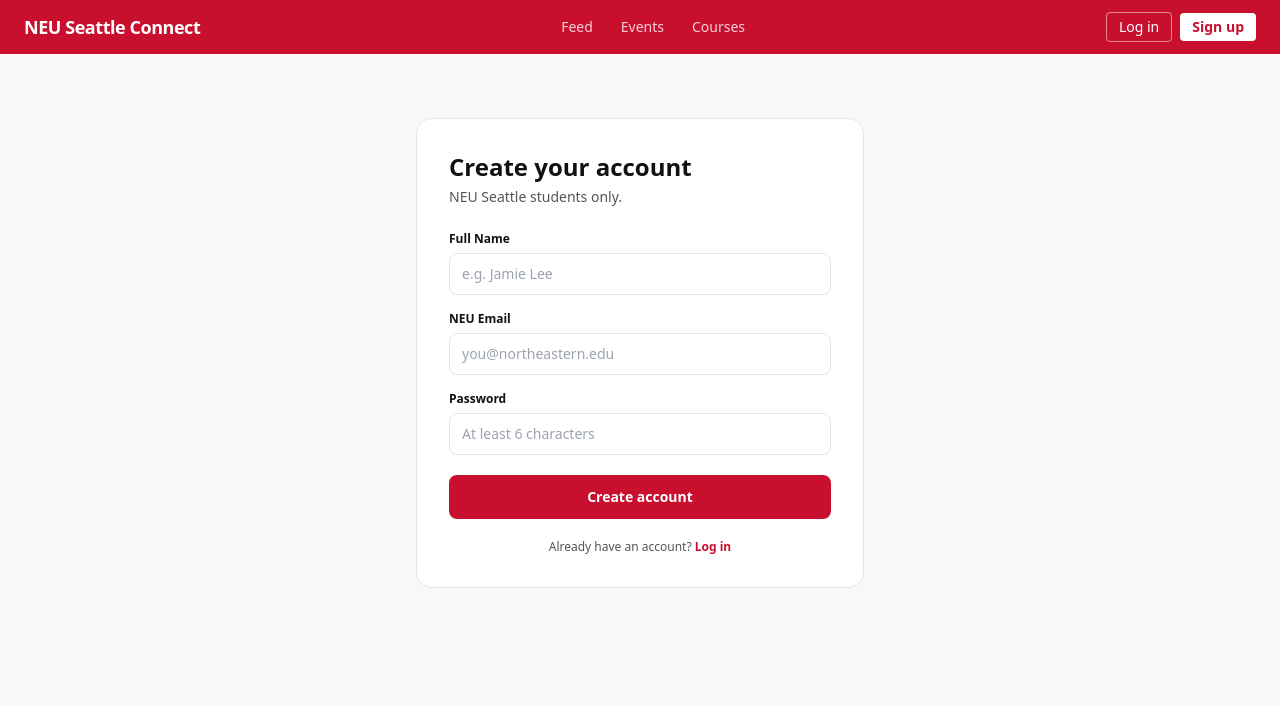
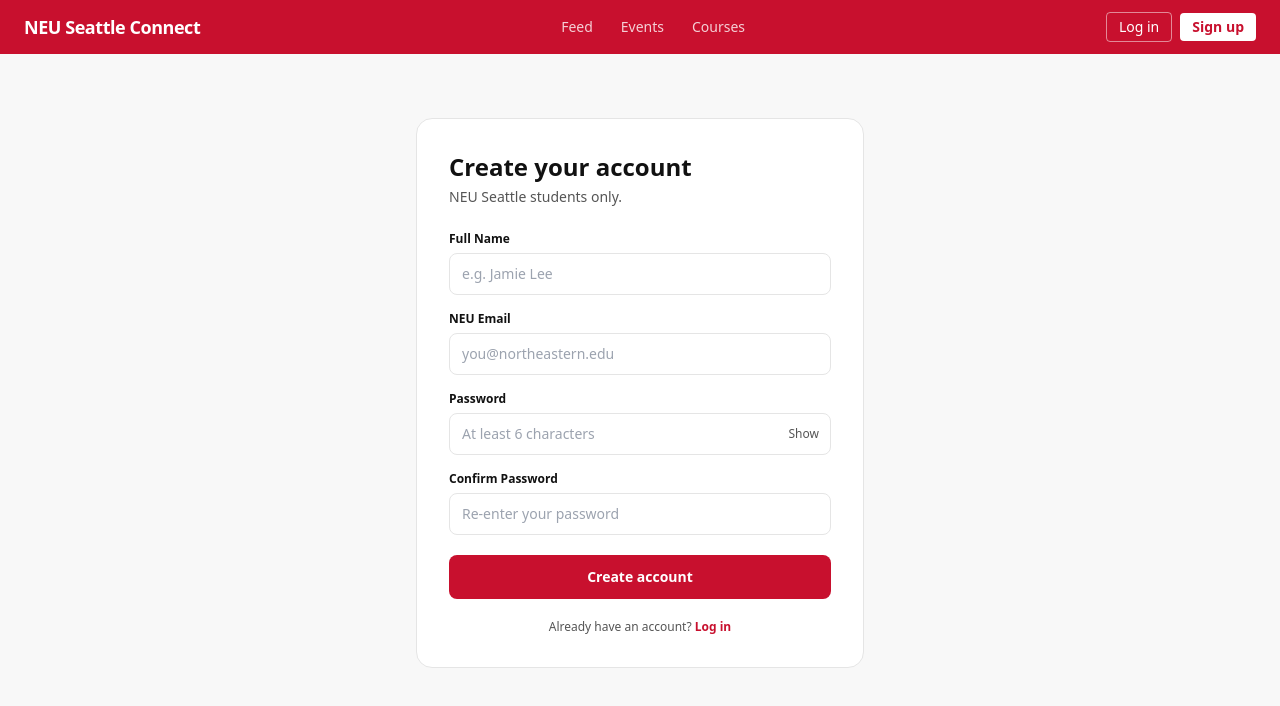
Before and after one commit to zacherywaung/neu_seattle_connect, a React (Create React App) app in the folder client/: page /register in a window 1280 px wide. Shown: the top 706 px of the page. Built offline with nearby package versions, Linux system fonts and the light colour scheme; no server answers.

Commit message:
fix: auth UX - server error handling, 401 loop guard, show/hide password, confirm password

```diff
--- a/client/src/api/index.js
+++ b/client/src/api/index.js
@@ -19,11 +19,17 @@
 API.interceptors.response.use(
   (response) => response,
   (error) => {
+    if (!error.response) {
+      return Promise.reject(new Error('Unable to reach the server. Please try again later.'));
+    }
     if (error.response && error.response.status === 401) {
       localStorage.removeItem('token');
       localStorage.removeItem('userId');
       localStorage.removeItem('userName');
-      window.location.href = '/login';
+      const path = window.location.pathname;
+      if (path !== '/login' && path !== '/register') {
+        window.location.href = '/login';
+      }
     }
     return Promise.reject(error);
   }
--- a/client/src/pages/Login.js
+++ b/client/src/pages/Login.js
@@ -8,6 +8,7 @@
   const [form, setForm]       = useState({ email: '', password: '' });
   const [error, setError]     = useState('');
   const [loading, setLoading] = useState(false);
+  const [showPassword, setShowPassword] = useState(false);
 
   const handleChange = (e) => {
     setForm({ ...form, [e.target.name]: e.target.value });
@@ -29,7 +30,7 @@
       localStorage.setItem('userName', user.name);
       navigate('/feed');
     } catch (err) {
-      setError(err.response?.data?.message || 'Login failed. Please try again.');
+      setError(err.response?.data?.message || err.message || 'Login failed. Please try again.');
     } finally {
       setLoading(false);
     }
@@ -67,14 +68,23 @@
             </div>
             <div>
               <label className="block text-xs font-semibold text-[#111111] mb-1.5">Password</label>
+              <div className="relative">
                 <input
-                type="password"
+                    type={showPassword ? 'text' : 'password'}
                     name="password"
                     value={form.password}
                     onChange={handleChange}
                     placeholder="Your password"
-                className="w-full border border-[#e5e5e5] rounded-lg px-3 py-2.5 text-sm focus:outline-none focus:border-[#C8102E] transition"
+                    className="w-full border border-[#e5e5e5] rounded-lg px-3 py-2.5 text-sm focus:outline-none focus:border-[#C8102E] transition pr-10"
                 />
+                <button
+                    type="button"
+                    onClick={() => setShowPassword(!showPassword)}
+                    className="absolute right-3 top-1/2 -translate-y-1/2 text-xs text-[#555555] hover:text-[#111111]"
+                >
+                    {showPassword ? 'Hide' : 'Show'}
+                </button>
+              </div>
             </div>
             <button
               type="submit"
--- a/client/src/pages/Register.js
+++ b/client/src/pages/Register.js
@@ -5,9 +5,10 @@
 
 export default function Register() {
   const navigate = useNavigate();
-  const [form, setForm]     = useState({ name: '', email: '', password: '' });
-  const [error, setError]   = useState('');
+  const [form, setForm]       = useState({ name: '', email: '', password: '', confirm: '' });
+  const [error, setError]     = useState('');
   const [loading, setLoading] = useState(false);
+  const [showPassword, setShowPassword] = useState(false);
 
   const handleChange = (e) => {
     setForm({ ...form, [e.target.name]: e.target.value });
@@ -17,8 +18,7 @@
   const handleSubmit = async (e) => {
     e.preventDefault();
 
-    // Client-side validation
-    if (!form.name || !form.email || !form.password) {
+    if (!form.name || !form.email || !form.password || !form.confirm) {
       return setError('All fields are required.');
     }
     if (!form.email.endsWith('@northeastern.edu')) {
@@ -26,6 +26,9 @@
     }
     if (form.password.length < 6) {
       return setError('Password must be at least 6 characters.');
+    }
+    if (form.password !== form.confirm) {
+      return setError('Passwords do not match.');
     }
 
     setLoading(true);
@@ -37,7 +40,7 @@
       localStorage.setItem('userName', user.name);
       navigate('/feed');
     } catch (err) {
-      setError(err.response?.data?.message || 'Registration failed. Please try again.');
+      setError(err.response?.data?.message || err.message || 'Registration failed. Please try again.');
     } finally {
       setLoading(false);
     }
@@ -73,6 +76,7 @@
                 className="w-full border border-[#e5e5e5] rounded-lg px-3 py-2.5 text-sm focus:outline-none focus:border-[#C8102E] transition"
               />
             </div>
+
             <div>
               <label className="block text-xs font-semibold text-[#111111] mb-1.5">NEU Email</label>
               <input
@@ -84,17 +88,41 @@
                 className="w-full border border-[#e5e5e5] rounded-lg px-3 py-2.5 text-sm focus:outline-none focus:border-[#C8102E] transition"
               />
             </div>
+
             <div>
               <label className="block text-xs font-semibold text-[#111111] mb-1.5">Password</label>
+              <div className="relative">
+                <input
+                  type={showPassword ? 'text' : 'password'}
+                  name="password"
+                  value={form.password}
+                  onChange={handleChange}
+                  placeholder="At least 6 characters"
+                  className="w-full border border-[#e5e5e5] rounded-lg px-3 py-2.5 text-sm focus:outline-none focus:border-[#C8102E] transition pr-10"
+                />
+                <button
+                  type="button"
+                  onClick={() => setShowPassword(!showPassword)}
+                  className="absolute right-3 top-1/2 -translate-y-1/2 text-xs text-[#555555] hover:text-[#111111]"
+                >
+                  {showPassword ? 'Hide' : 'Show'}
+                </button>
+              </div>
+            </div>
+
+            <div>
+              <label className="block text-xs font-semibold text-[#111111] mb-1.5">Confirm Password</label>
               <input
-                type="password"
-                name="password"
-                value={form.password}
-                onChange={handleChange}
-                placeholder="At least 6 characters"
+                type={showPassword ? 'text' : 'password'}
+                name="confirm"
+                value={form.confirm}
+                onChange={handleChange
+                }
+                placeholder="Re-enter your password"
                 className="w-full border border-[#e5e5e5] rounded-lg px-3 py-2.5 text-sm focus:outline-none focus:border-[#C8102E] transition"
               />
             </div>
+
             <button
               type="submit"
               disabled={loading}
```
Also changed, not shown: 1 other file (tests, documents, lock files or other folders). Lines whose indentation alone changed are shown as unchanged.
